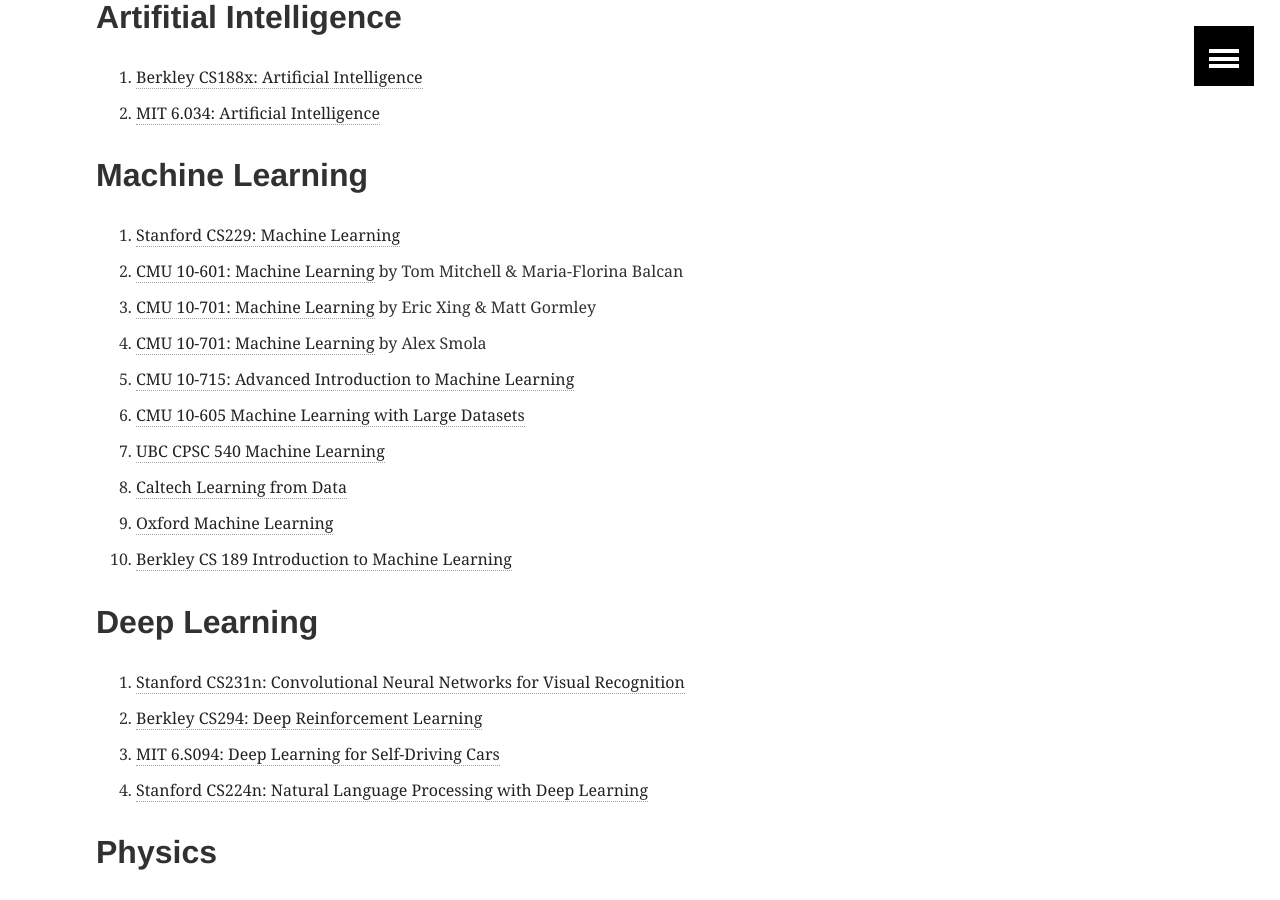
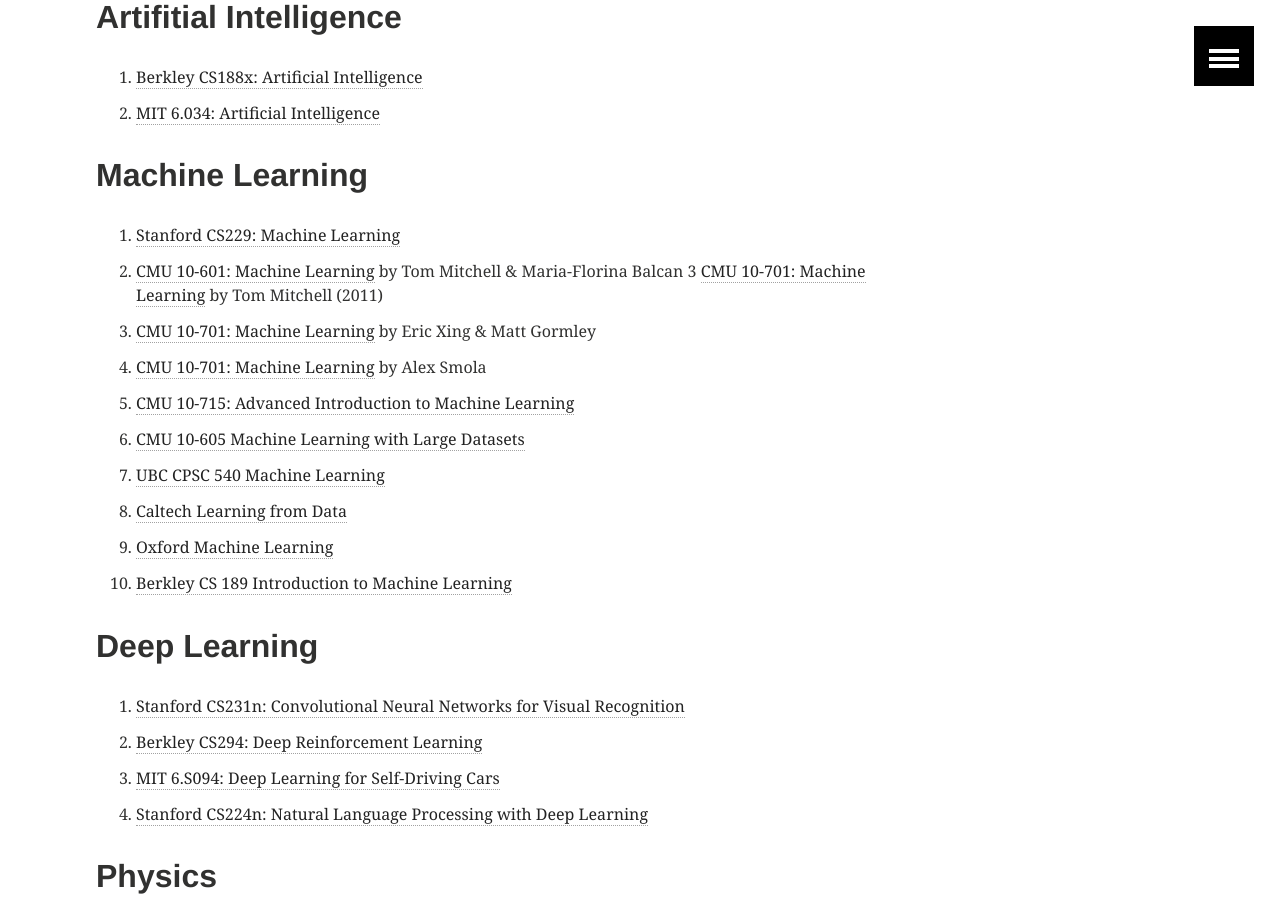
Before and after one commit to alex8937/alex8937.github.io, a Jekyll site: the page built from _posts/study/2017-04-15-Openware-Course-List.md, in a window 1280 px wide and 900 px high, scrolled down 1114 px. Built offline with Jekyll 4.4.1, drawn with Linux system fonts in a browser that asks for light colours; comment, search, counter and statistics services are not loaded.

Commit message:
Added cs-10-701 (2011)

```diff
--- a/_posts/study/2017-04-15-Openware-Course-List.md
+++ b/_posts/study/2017-04-15-Openware-Course-List.md
@@ -27,14 +27,15 @@
 ## Machine Learning
 1. [Stanford CS229: Machine Learning](http://cs229.stanford.edu/)
 2. [CMU 10-601: Machine Learning](http://www.cs.cmu.edu/~ninamf/courses/601sp15/lectures.shtml) by Tom Mitchell & Maria-Florina Balcan
-3. [CMU 10-701: Machine Learning](http://www.cs.cmu.edu/~mgormley/courses/10701-f16/people.html) by Eric Xing & Matt Gormley
-4. [CMU 10-701: Machine Learning](http://alex.smola.org/teaching/10-701-15/intro.html) by Alex Smola
-5. [CMU 10-715: Advanced Introduction to Machine Learning](http://www.cs.cmu.edu/~bapoczos/Classes/ML10715_2015Fall/)
-6. [CMU 10-605 Machine Learning with Large Datasets](http://curtis.ml.cmu.edu/w/courses/index.php/Machine_Learning_with_Large_Datasets_10-605_in_Fall_2016#Syllabus)
-7. [UBC CPSC 540 Machine Learning](http://www.cs.ubc.ca/~nando/540-2013/lectures.html)
-8. [Caltech Learning from Data](http://work.caltech.edu/telecourse.html)
-9. [Oxford Machine Learning](https://www.youtube.com/playlist?list=PLE6Wd9FR--EfW8dtjAuPoTuPcqmOV53Fu)
-10. [Berkley CS 189 Introduction to Machine Learning](https://people.eecs.berkeley.edu/~jrs/189s16/)
+3  [CMU 10-701: Machine Learning](http://www.cs.cmu.edu/~tom/10701_sp11/lectures.shtml) by Tom Mitchell (2011)
+4. [CMU 10-701: Machine Learning](http://www.cs.cmu.edu/~mgormley/courses/10701-f16/people.html) by Eric Xing & Matt Gormley
+5. [CMU 10-701: Machine Learning](http://alex.smola.org/teaching/10-701-15/intro.html) by Alex Smola
+6. [CMU 10-715: Advanced Introduction to Machine Learning](http://www.cs.cmu.edu/~bapoczos/Classes/ML10715_2015Fall/)
+7. [CMU 10-605 Machine Learning with Large Datasets](http://curtis.ml.cmu.edu/w/courses/index.php/Machine_Learning_with_Large_Datasets_10-605_in_Fall_2016#Syllabus)
+8. [UBC CPSC 540 Machine Learning](http://www.cs.ubc.ca/~nando/540-2013/lectures.html)
+9. [Caltech Learning from Data](http://work.caltech.edu/telecourse.html)
+10. [Oxford Machine Learning](https://www.youtube.com/playlist?list=PLE6Wd9FR--EfW8dtjAuPoTuPcqmOV53Fu)
+11. [Berkley CS 189 Introduction to Machine Learning](https://people.eecs.berkeley.edu/~jrs/189s16/)
 
 ## Deep Learning
 1. [Stanford CS231n: Convolutional Neural Networks for Visual Recognition](http://cs231n.stanford.edu/)
```
